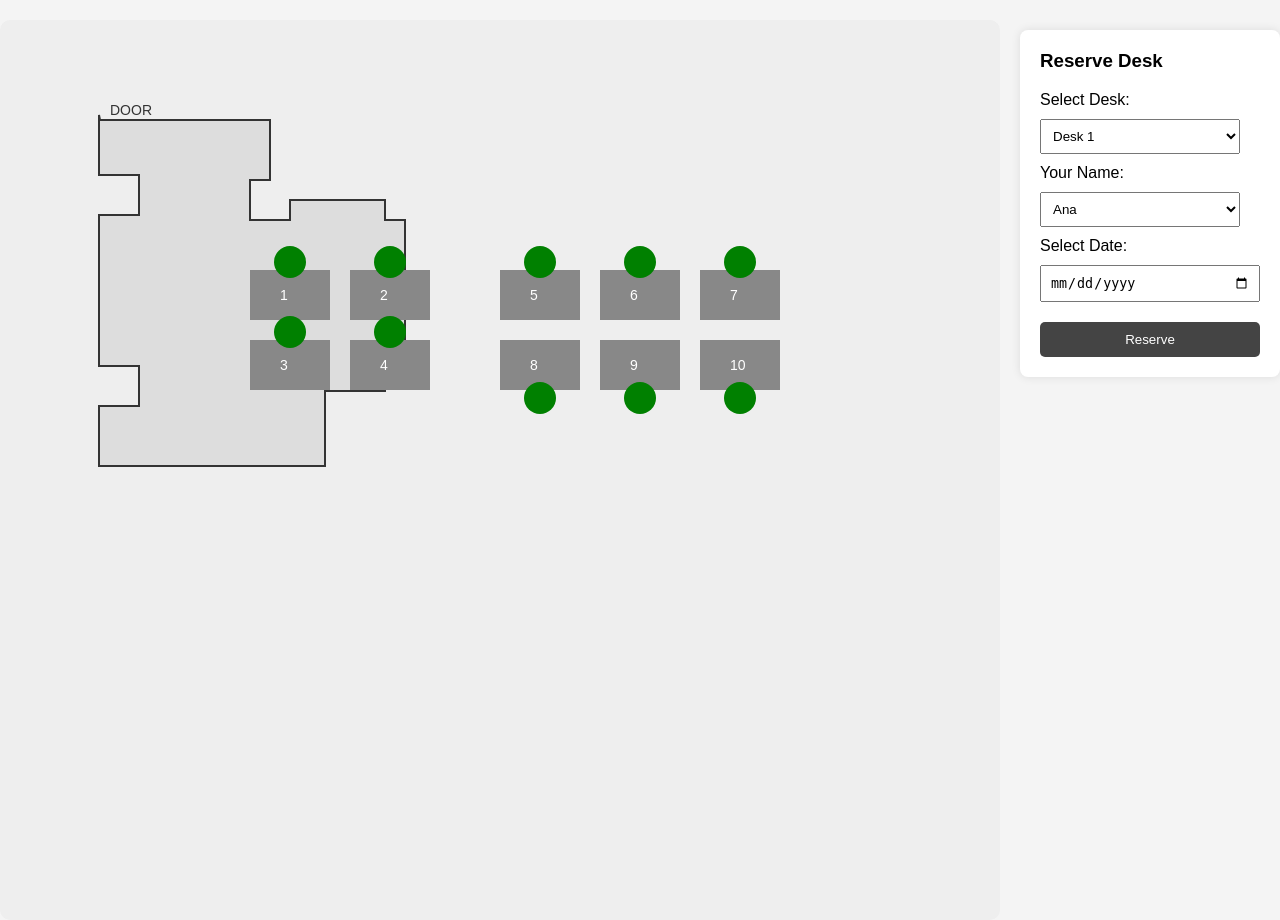
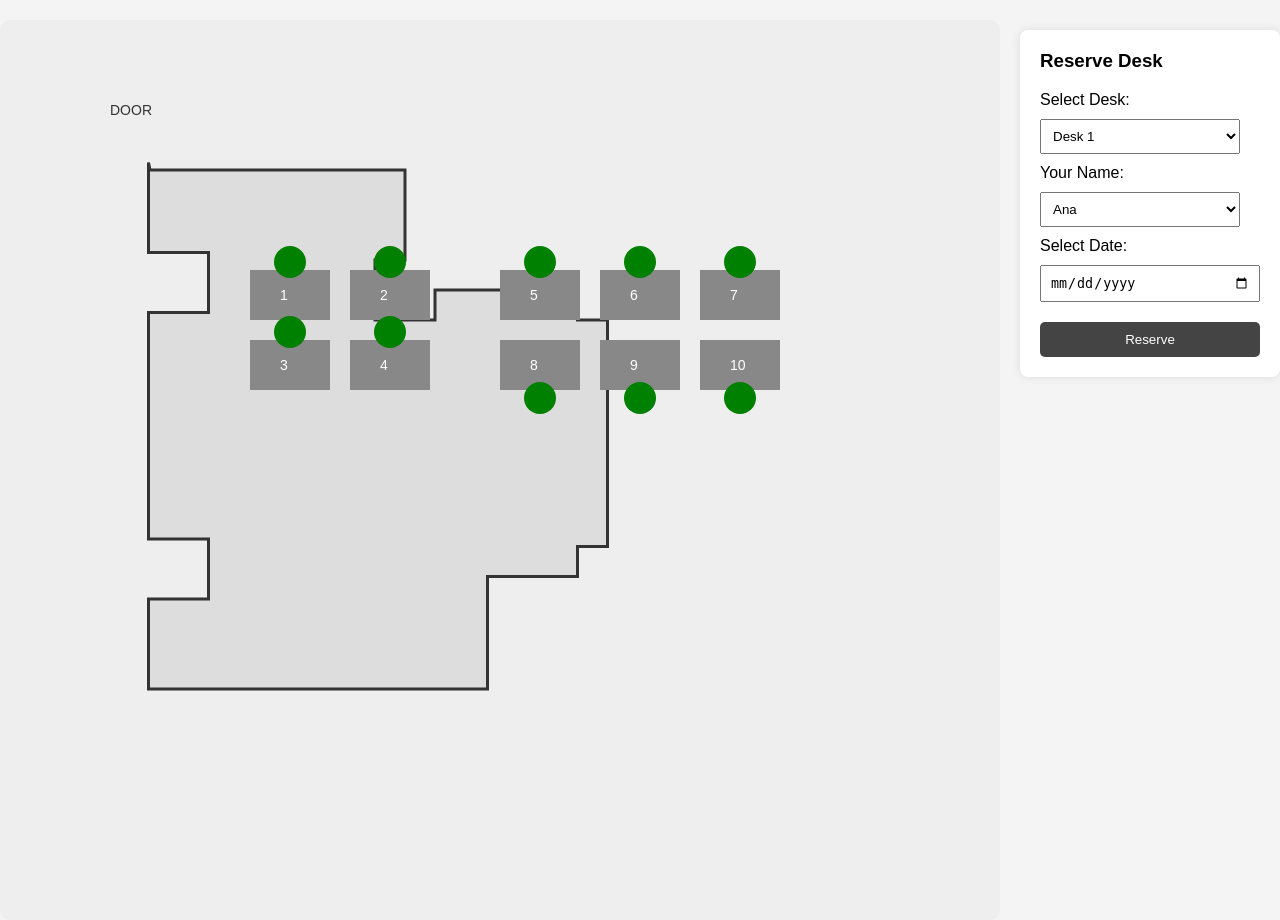
Before and after one commit to ciobox/rezervare-birouri, a Flask app: page / in a window 1280 px wide. Run offline with Flask 3, Linux system fonts and the light colour scheme.

Commit message:
Update index.html

```diff
--- a/templates/index.html
+++ b/templates/index.html
@@ -10,6 +10,8 @@
     <svg id="floor-plan" width="1200" height="900">
 
         <!-- 🟢 Exact Floor Shape (traced from your drawing) -->
+        <svg id="floor-plan" width="1200" height="1200">
+            <g transform="scale(1.5)">
                 <path d="
                     M 100 100
                     L 270 100
@@ -38,7 +40,8 @@
                     L 99 95
                     Z
                 " fill="#ddd" stroke="#333" stroke-width="2"/>
-
+            </g>
+        </svg>
         <!-- 🔥 Desks placed exactly as per drawing -->
         {% set desks = [
             {"id": 1, "x": 250, "y": 250},
```
Lines whose indentation alone changed are shown as unchanged.
